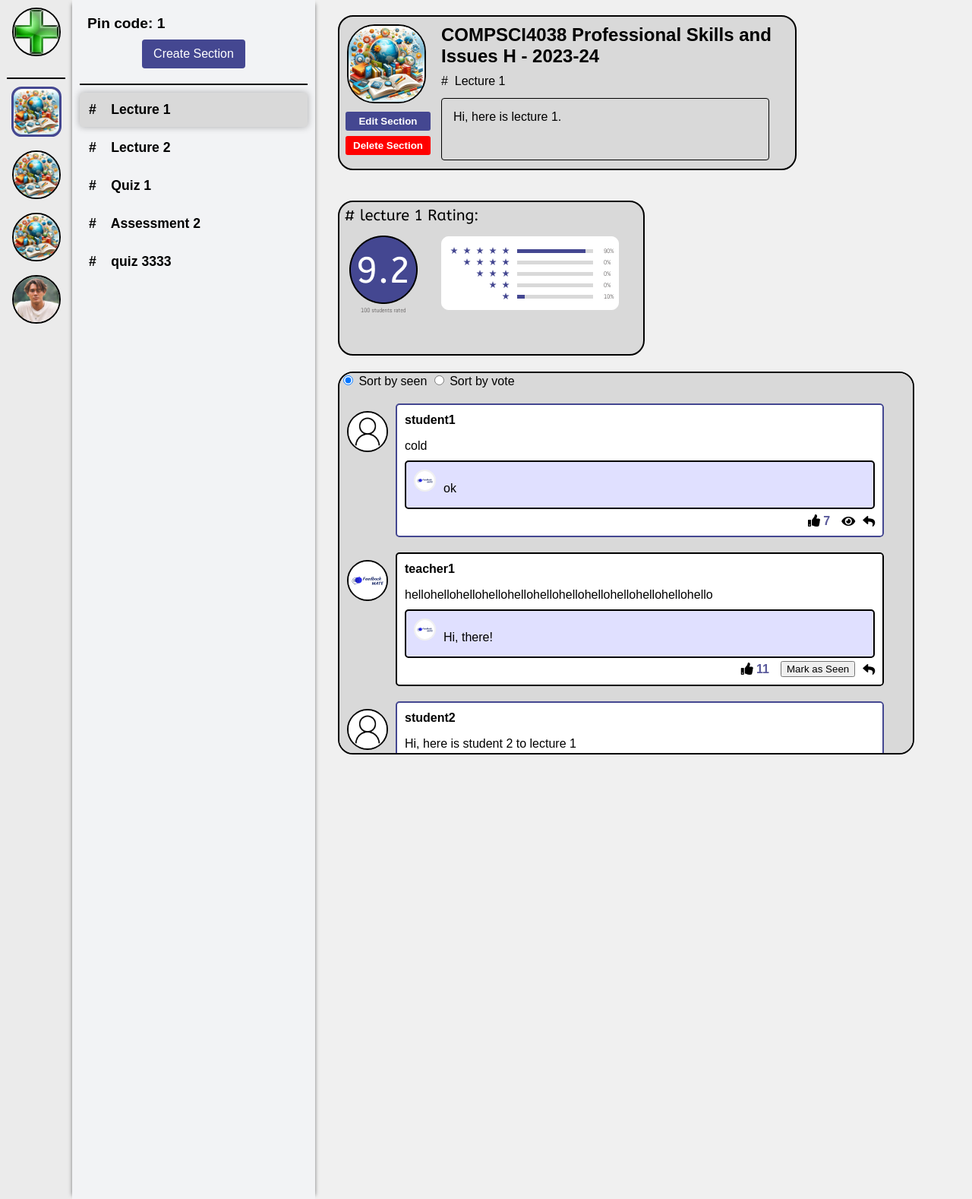
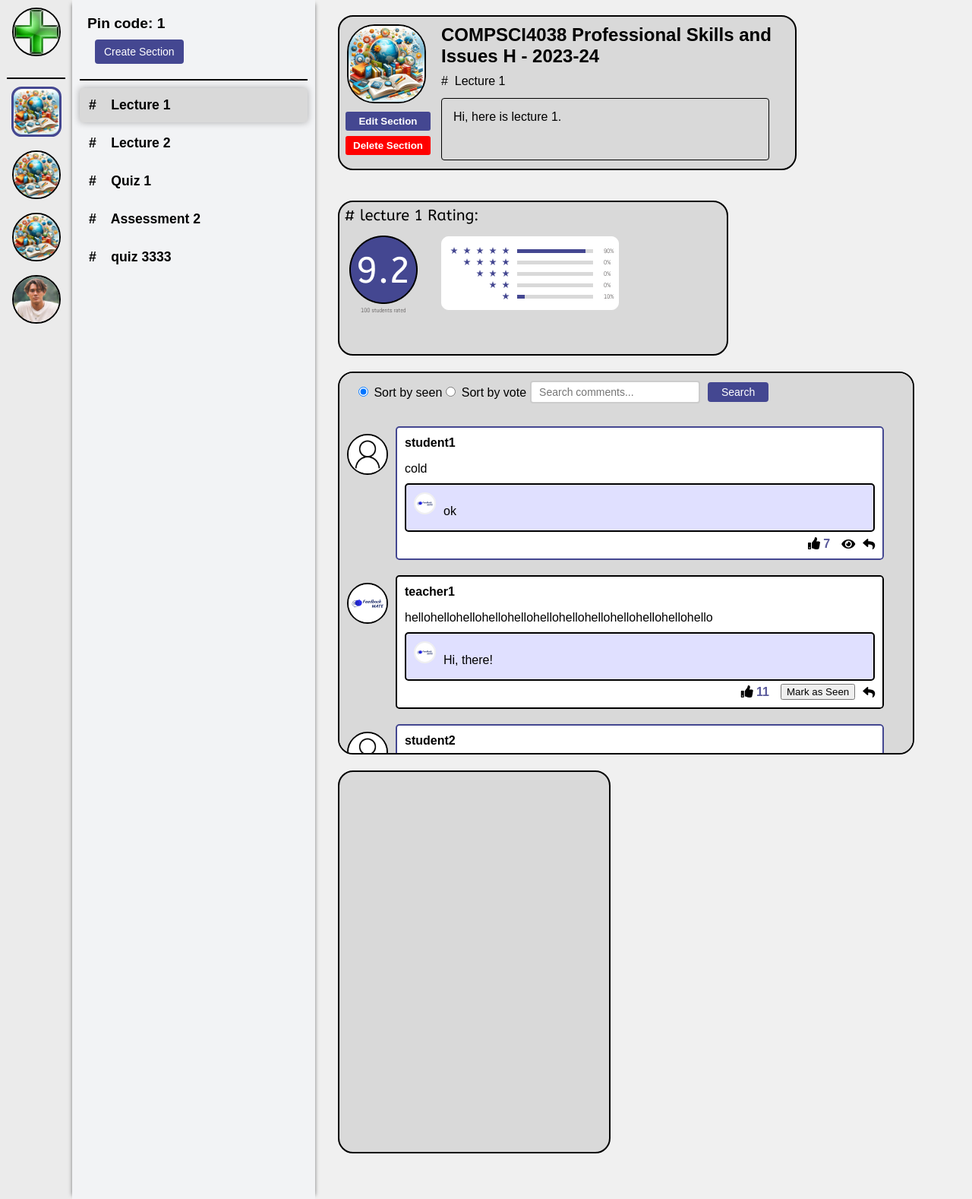
Before and after one commit to ZhikunzZZ/Individual-Project, a Django app: template FeedbackMate/main/templates/section_detail.html in a window 1280 px wide. Shown: the part 68-1646 px from the top of the page at 76% size. Run offline with Django 4.2, Linux system fonts and the light colour scheme; the template is opened without the code that fills it: values that come from a table or form of the project are taken from there, others are empty; data comes from the database, SQL or seed files in the repository; both versions use the stored data as it was after the commit.

Commit message:
keyword search function update (done)

```diff
--- a/FeedbackMate/main/templates/channel_detail.html
+++ b/FeedbackMate/main/templates/channel_detail.html
@@ -98,22 +98,21 @@
     border-radius: 20%; /* 图标初始为圆形 */
 }
 .create-section-btn {
-    padding: 10px 15px;
+    padding: 8px 12px; /* Smaller padding to reduce size */
     background-color: #444791; /* Or any color you wish */
     color: white;
     border: none;
     border-radius: 4px;
     cursor: pointer;
-    font-size: 16px;
+    font-size: 14px; /* Smaller font size */
     display: block; /* To make it a block-level element */
-    margin: 10px auto; /* To center it horizontally */
+    margin: 10px 0 10px 10px; /* Top and bottom margin 10px, left margin 10px to move it left, right margin 0 */
     text-align: center;
 }
 
 .create-section-btn:hover {
     background-color: #373759; /* Slightly darker on hover */
 }
-
 
 </style>
 {% endblock styles %}
--- a/FeedbackMate/main/templates/section_detail.html
+++ b/FeedbackMate/main/templates/section_detail.html
@@ -70,7 +70,7 @@
     background-color: #D9D9D9;
     border-radius: 20px;
     margin-top: 20px;
-    width: 400px;
+    width: 510px;
     height: 200px;
     border: 2px solid black;
     float: right;
@@ -213,6 +213,67 @@
     box-shadow: 0 0 10px rgba(0, 0, 0, 0.3); /* 内阴影效果 */
     border-color: #D9D9D9; /* 悬停时边框颜色 */
 }
+.keyword-box {
+    display: block;
+    justify-content: flex-start;
+    align-items: flex-start;
+    margin-left: 30px;
+    background-color: #D9D9D9;
+    border-radius: 20px;
+    margin-top: 1px;
+    width: 355px;
+    height: 500px;
+    border: 2px solid black;
+    overflow-y: auto;
+}
+
+
+
+/* 搜索和排序的包裹容器 */
+.search-sort-container {
+    display: flex;
+    align-items: center; /* 垂直居中 */
+    padding: 10px;
+    margin-left: 10px;
+}
+
+/* 调整排序表单的样式 */
+#sort-form {
+    display: flex;
+    align-items: center; /* 垂直居中 */
+    margin-right: 5px;
+}
+
+/* 调整搜索表单的样式 */
+.search-form {
+    display: flex;
+    align-items: center; /* 垂直居中 */
+}
+
+.search-form input[type="text"] {
+    padding: 5px 10px;
+    font-size: 14px; /* 字体大小调小 */
+    border: 2px solid #ccc;
+    border-radius: 4px;
+    width: 200px; /* 调整输入框宽度 */
+    margin-right: 10px; /* 输入框和按钮之间的空间 */
+}
+
+.search-form button {
+    padding: 5px 10px;
+    font-size: 14px; /* 字体大小调小 */
+    background-color: #444791;
+    color: white;
+    border: none;
+    border-radius: 4px;
+    cursor: pointer;
+    width: 80px; /* 调整按钮宽度 */
+    text-align: center;
+}
+
+.search-form button:hover {
+    background-color: #373759; /* 按钮悬停时颜色稍微变深 */
+}
 </style>
 
 
@@ -251,6 +312,7 @@
     </div>
 
     <div class="comment-section">
+        <div class="search-sort-container">
         <form id="sort-form" method="get">
             <label class="sort-option">
                 <input type="radio" name="sort" value="read" {% if request.GET.sort == "read" or not request.GET.sort %}checked{% endif %}>
@@ -260,8 +322,16 @@
                 <input type="radio" name="sort" value="vote" {% if request.GET.sort == "vote" %}checked{% endif %}>
                 Sort by vote
             </label>
+            <input type="hidden" name="search" value="{{ request.GET.search|default:'' }}">
             <input type="submit" value="Sort">
         </form>
+        <form method="get" action="" class="search-form">
+            <input type="text" name="search" placeholder="Search comments..." value="{{ request.GET.search|default:'' }}">
+            <!-- 保存排序参数的隐藏字段 -->
+            <input type="hidden" name="sort" value="{{ request.GET.sort|default:'read' }}">
+            <button type="submit">Search</button>
+        </form>
+        </div>
     {% for comment in comments %}
     <div class="comment">
         <img src="{{ comment.user.userinfo.user_image.url }}" alt="User Image" class="user-image">
@@ -286,11 +356,14 @@
             </div>
             <div class="reply-box" style="display:none;">
                 <textarea class="reply-text">{{ comment.reply }}</textarea>
-                <button class="submit-reply" data-comment-id="{{ comment.id }}">Submit!</button>
+                <button class="submit-reply" data-comment-id="{{ comment.id }}">Submit</button>
             </div>
         </div>
     </div>
     {% endfor %}
+    </div>
+    <div class="keyword-box">
+
     </div>
 </div>
 
@@ -315,8 +388,6 @@
         button.addEventListener('click', function() {
             const commentId = this.dataset.commentId;
             const commentDiv = this.closest('.comment-main');
-            // 在这里添加发送标记为已读的请求的代码
-            // 示例代码，根据你的后端逻辑进行调整
             fetch(`/mark-comment-as-read/${commentId}/`, {
                 method: 'POST',
                 headers: {
```
Also changed, not shown: FeedbackMate/main/views.py (+17 -6 lines), FeedbackMate/db.sqlite3.
